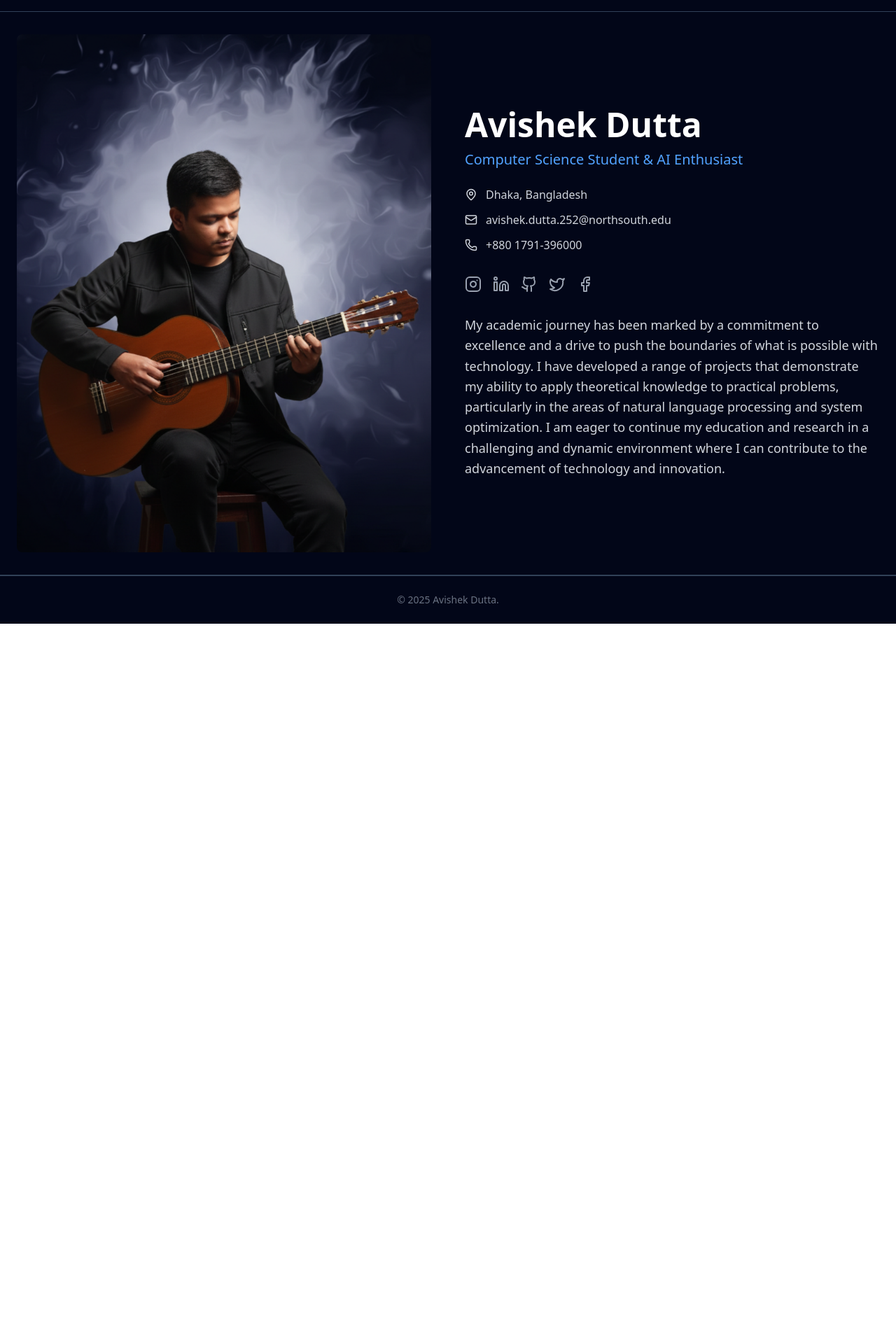
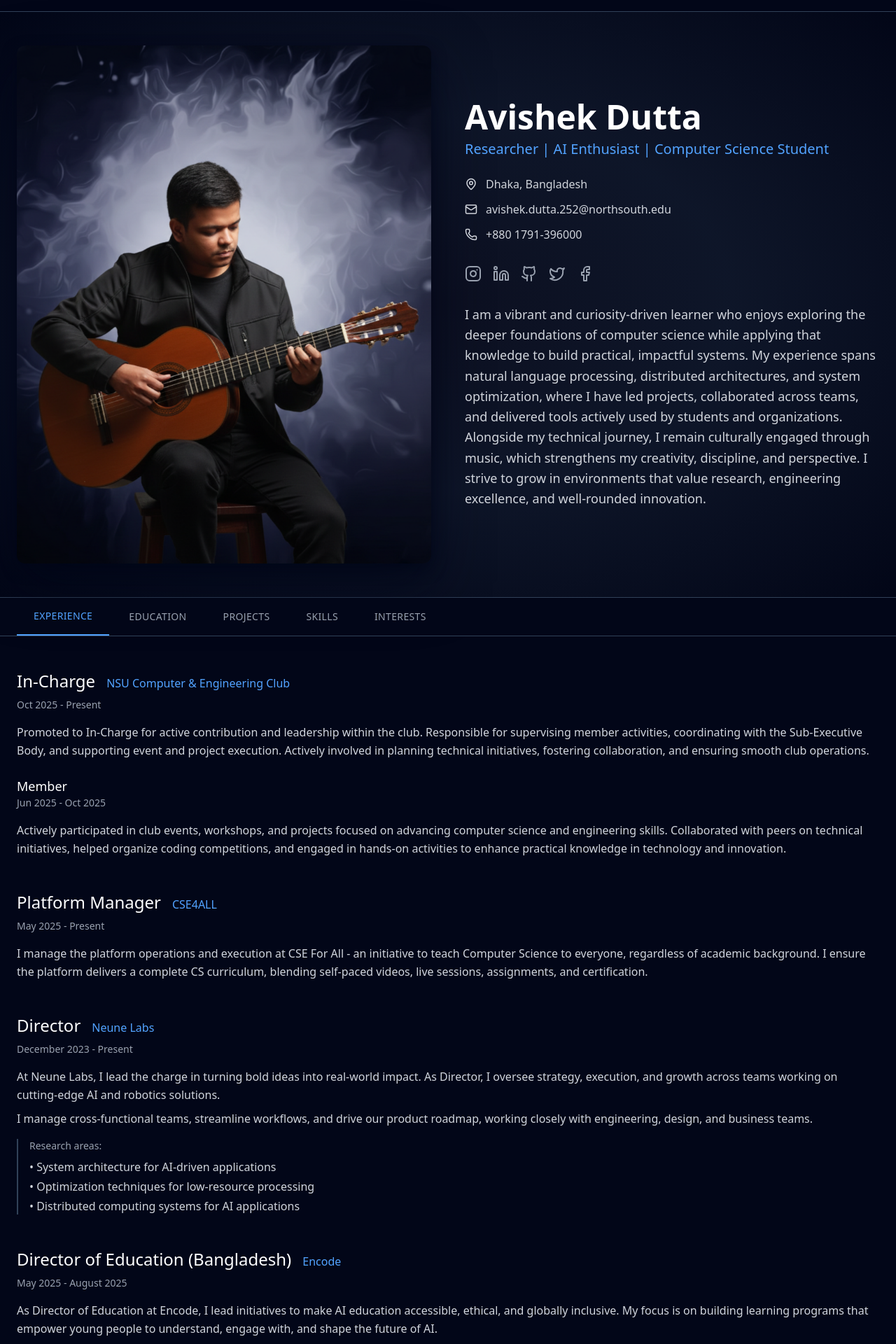
Before and after one commit to tyroruyk/tyroruyk.github.io, a React (Vite) app: page / in a window 1280 px wide. Shown: the top 1920 px of the page at 70% size. Before the commit the page ends 891 px from the top, so only its background shows below. Built offline with nearby package versions, Linux system fonts and the light colour scheme.

Commit message:
update and add details

```diff
--- a/index.html
+++ b/index.html
@@ -8,7 +8,7 @@
   <meta name="description"
     content="Personal site of Avishek Dutta (@tyroruyk). Portfolio, blog, and contact information." />
   <meta name="author" content="Avishek Dutta" />
-  <meta name="theme-color" content="#0f172a" />
+  <meta name="theme-color" content="#020618" />
 
   <!-- Open Graph -->
   <meta property="og:type" content="website" />
--- a/src/App.tsx
+++ b/src/App.tsx
@@ -3,7 +3,7 @@ import { useState } from 'react';
 
 const App = () => {
   const [activeTab, setActiveTab] = useState('experience');
-  const navActive = false;
+  const navActive = true;
 
   return (
     <div className="min-h-screen bg-slate-950 text-gray-100">
@@ -18,11 +18,11 @@ const App = () => {
       <div className="border-b border-slate-700 py-2"></div>
 
       {/* Hero Section with Image and About */}
-      <div className="border-b border-slate-700">
-        <div className="max-w-7xl mx-auto px-6 py-8">
+      <div className="border-b border-slate-700 hero-bg">
+        <div className="max-w-7xl mx-auto px-6 py-12">
           <div className="grid md:grid-cols-2 gap-12 items-center">
             {/* Image */}
-            <div>
+            <div className='profile-frame'>
               <div className="rounded-lg overflow-hidden">
                 <img
                   src="/profile.jpg"
@@ -34,8 +34,8 @@ const App = () => {
 
             {/* About */}
             <div>
-                <h1 className="text-5xl font-black text-white mb-3">Avishek Dutta</h1>
-              <p className="text-xl text-blue-400 mb-6">Computer Science Student & AI Enthusiast</p>
+              <h1 className="text-5xl font-black text-white mb-2">Avishek Dutta</h1>
+              <p className="text-xl text-blue-400 mb-6">Researcher | AI Enthusiast | Computer Science Student</p>
 
               <div className="space-y-3 mb-8 text-gray-300">
                 <div className="flex items-center gap-3">
@@ -55,34 +55,28 @@ const App = () => {
               </div>
 
               <div className="flex gap-4 mb-8">
-                <a href="https://www.instagram.com/tyroruyk" target="_blank" rel="noopener noreferrer"
-                   className="text-gray-400 hover:text-blue-400 transition-colors">
-                  <Instagram size={24} />
+                {[
+                  { href: 'https://www.instagram.com/tyroruyk', Icon: Instagram, label: 'Instagram' },
+                  { href: 'https://www.linkedin.com/in/duttavishek', Icon: Linkedin, label: 'LinkedIn' },
+                  { href: 'https://github.com/tyroruyk', Icon: Github, label: 'GitHub' },
+                  { href: 'https://twitter.com/tyroruyk', Icon: Twitter, label: 'Twitter' },
+                  { href: 'https://www.facebook.com/tyroruyk', Icon: Facebook, label: 'Facebook' },
+                ].map(({ href, Icon, label }) => (
+                  <a
+                    key={href}
+                    href={href}
+                    target="_blank"
+                    rel="noopener noreferrer"
+                    aria-label={label}
+                    className="text-gray-400 hover:text-blue-400 transition-colors"
+                  >
+                    <Icon size={24} />
                   </a>
-                <a href="https://www.linkedin.com/in/duttavishek" target="_blank" rel="noopener noreferrer"
-                   className="text-gray-400 hover:text-blue-400 transition-colors">
-                  <Linkedin size={24} />
-                </a>
-                <a href="https://github.com/tyroruyk" target="_blank" rel="noopener noreferrer"
-                   className="text-gray-400 hover:text-blue-400 transition-colors">
-                  <Github size={24} />
-                </a>
-                <a href="https://twitter.com/tyroruyk" target="_blank" rel="noopener noreferrer"
-                   className="text-gray-400 hover:text-blue-400 transition-colors">
-                  <Twitter size={24} />
-                </a>
-                <a href="https://www.facebook.com/tyroruyk" target="_blank" rel="noopener noreferrer"
-                   className="text-gray-400 hover:text-blue-400 transition-colors">
-                  <Facebook size={24} />
-                </a>
+                ))}
               </div>
 
               <p className="text-gray-300 leading-relaxed text-lg">
-                My academic journey has been marked by a commitment to excellence and a drive to push the boundaries of
-                what is possible with technology. I have developed a range of projects that demonstrate my ability to
-                apply theoretical knowledge to practical problems, particularly in the areas of natural language
-                processing and system optimization. I am eager to continue my education and research in a challenging
-                and dynamic environment where I can contribute to the advancement of technology and innovation.
+                I am a vibrant and curiosity-driven learner who enjoys exploring the deeper foundations of computer science while applying that knowledge to build practical, impactful systems. My experience spans natural language processing, distributed architectures, and system optimization, where I have led projects, collaborated across teams, and delivered tools actively used by students and organizations. Alongside my technical journey, I remain culturally engaged through music, which strengthens my creativity, discipline, and perspective. I strive to grow in environments that value research, engineering excellence, and well-rounded innovation.
               </p>
             </div>
           </div>
@@ -90,7 +84,7 @@ const App = () => {
       </div>
 
       {navActive && (
-        <>
+        <div>
           {/* Navigation Tabs */}
           <div className="border-b border-slate-700 sticky top-0 bg-slate-950 z-10">
             <div className="max-w-7xl mx-auto px-6">
@@ -119,50 +113,44 @@ const App = () => {
             {activeTab === 'experience' && (
               <div className="space-y-12">
                 <div>
-                <div className="flex items-baseline gap-4 mb-3">
-                  <h2 className="text-2xl font-light text-white">Director of Education</h2>
-                  <span className="text-blue-400">Encode</span>
+                  <div className="flex items-baseline gap-4 mb-2">
+                    <h2 className="text-2xl font-light text-white">In-Charge</h2>
+                    <span className="text-blue-400">NSU Computer & Engineering Club</span>
                   </div>
-                <p className="text-gray-400 text-sm mb-4">May 2025 - Present</p>
-                <p className="text-gray-300 leading-relaxed mb-3">
-                  As Director of Education at Encode, I lead initiatives to make AI education accessible, ethical, and
-                  globally inclusive. My focus is on building learning programs that empower young people to
-                  understand, engage with, and shape the future of AI.
+                  <p className="text-gray-400 text-sm mb-4">Oct 2025 - Present</p>
+                  <p className="text-gray-300 leading-relaxed mb-2">
+                    Promoted to In-Charge for active contribution and leadership within the club. Responsible for supervising member activities, coordinating with the Sub-Executive Body, and supporting event and project execution. Actively involved in planning technical initiatives, fostering collaboration, and ensuring smooth club operations.
                   </p>
+
+                  <p className="text-lg font-light text-white pt-4">Member</p>
+                  <p className="text-gray-400 text-sm mb-4">Jun 2025 - Oct 2025</p>
                   <p className="text-gray-300 leading-relaxed">
-                  I design frameworks that connect AI to critical global issues like human rights, democracy, and the
-                  Sustainable Development Goals (SDGs), ensuring the next generation is ready to tackle the challenges
-                  and opportunities of AI.
+                    Actively participated in club events, workshops, and projects focused on advancing computer science and engineering skills. Collaborated with peers on technical initiatives, helped organize coding competitions, and engaged in hands-on activities to enhance practical knowledge in technology and innovation.
                   </p>
                 </div>
 
                 <div>
-                <div className="flex items-baseline gap-4 mb-3">
+                  <div className="flex items-baseline gap-4 mb-2">
                     <h2 className="text-2xl font-light text-white">Platform Manager</h2>
                     <span className="text-blue-400">CSE4ALL</span>
                   </div>
                   <p className="text-gray-400 text-sm mb-4">May 2025 - Present</p>
                   <p className="text-gray-300 leading-relaxed">
-                  I manage the platform operations and execution at CSE For All - an initiative to teach Computer
-                  Science to everyone, regardless of academic background. I ensure the platform delivers a complete CS
-                  curriculum, blending self-paced videos, live sessions, assignments, and certification.
+                    I manage the platform operations and execution at CSE For All - an initiative to teach Computer Science to everyone, regardless of academic background. I ensure the platform delivers a complete CS curriculum, blending self-paced videos, live sessions, assignments, and certification.
                   </p>
                 </div>
 
                 <div>
-                <div className="flex items-baseline gap-4 mb-3">
-                  <h2 className="text-2xl font-light text-white">Managing Director</h2>
+                  <div className="flex items-baseline gap-4 mb-2">
+                    <h2 className="text-2xl font-light text-white">Director</h2>
                     <span className="text-blue-400">Neune Labs</span>
                   </div>
                   <p className="text-gray-400 text-sm mb-4">December 2023 - Present</p>
-                <p className="text-gray-300 leading-relaxed mb-3">
-                  At Neune Labs, I lead the charge in turning bold ideas into real-world impact. As Managing Director,
-                  I oversee strategy, execution, and growth across teams working on cutting-edge AI and robotics
-                  solutions.
+                  <p className="text-gray-300 leading-relaxed mb-2">
+                    At Neune Labs, I lead the charge in turning bold ideas into real-world impact. As Director, I oversee strategy, execution, and growth across teams working on cutting-edge AI and robotics solutions.
                   </p>
                   <p className="text-gray-300 leading-relaxed mb-4">
-                  I manage cross-functional teams, streamline workflows, and drive our product roadmap, working
-                  closely with engineering, design, and business teams.
+                    I manage cross-functional teams, streamline workflows, and drive our product roadmap, working closely with engineering, design, and business teams.
                   </p>
                   <div className="border-l-2 border-slate-700 pl-4">
                     <p className="text-gray-400 text-sm mb-2">Research areas:</p>
@@ -175,14 +163,27 @@ const App = () => {
                 </div>
 
                 <div>
-                <div className="flex items-baseline gap-4 mb-3">
+                  <div className="flex items-baseline gap-4 mb-2">
+                    <h2 className="text-2xl font-light text-white">Director of Education (Bangladesh)</h2>
+                    <span className="text-blue-400">Encode</span>
+                  </div>
+                  <p className="text-gray-400 text-sm mb-4">May 2025 - August 2025</p>
+                  <p className="text-gray-300 leading-relaxed mb-2">
+                    As Director of Education at Encode, I lead initiatives to make AI education accessible, ethical, and globally inclusive. My focus is on building learning programs that empower young people to understand, engage with, and shape the future of AI.
+                  </p>
+                  <p className="text-gray-300 leading-relaxed">
+                    I design frameworks that connect AI to critical global issues like human rights, democracy, and the Sustainable Development Goals (SDGs), ensuring the next generation is ready to tackle the challenges and opportunities of AI.
+                  </p>
+                </div>
+
+                <div>
+                  <div className="flex items-baseline gap-4 mb-2">
                     <h2 className="text-2xl font-light text-white">Executive Designer</h2>
                     <span className="text-blue-400">Mind Splash Magazine</span>
                   </div>
                   <p className="text-gray-400 text-sm mb-4">November 2021 - March 2022</p>
                   <p className="text-gray-300 leading-relaxed">
-                  Created visually compelling layouts and illustrations for various articles and features. Enhanced
-                  the magazine's visual appeal and reader engagement through innovative design solutions.
+                    Created visually compelling layouts and illustrations for various articles and features. Enhanced the magazine's visual appeal and reader engagement through innovative design solutions.
                   </p>
                 </div>
               </div>
@@ -196,20 +197,18 @@ const App = () => {
                   <p className="text-blue-400 mb-1">North South University</p>
                   <p className="text-gray-300 mb-1">Department of Electrical and Computer Engineering</p>
                   <p className="text-gray-300 mb-1">Major: Computer Science and Engineering</p>
-                <p className="text-gray-400 text-sm">2024 - 2029</p>
+                  <p className="text-gray-400 text-sm">2024 - 2029 (Tentative)</p>
                 </div>
 
                 <div>
                   <h2 className="text-2xl font-light text-white mb-2">Higher Secondary</h2>
                   <p className="text-blue-400 mb-1">Cantonment College, Cumilla Cantonment</p>
-                <p className="text-emerald-400 mb-1">GPA: 5.00/5.00 (Science)</p>
                   <p className="text-gray-400 text-sm">2023 - 2024</p>
                 </div>
 
                 <div>
                   <h2 className="text-2xl font-light text-white mb-2">Secondary</h2>
                   <p className="text-blue-400 mb-1">Feni Government Pilot High School, Feni</p>
-                <p className="text-emerald-400 mb-1">GPA: 5.00/5.00 (Science)</p>
                   <p className="text-gray-400 text-sm">2017 - 2022</p>
                 </div>
 
@@ -327,7 +326,7 @@ const App = () => {
                 ].map((project, idx) => (
                   <div key={idx} className="border-b border-slate-700 pb-6">
                     <h3 className="text-xl font-light text-white mb-2">{project.name}</h3>
-                  <p className="text-gray-300 mb-3 text-sm leading-relaxed">{project.desc}</p>
+                    <p className="text-gray-300 mb-2 text-sm leading-relaxed">{project.desc}</p>
                     <a href={project.url} target="_blank" rel="noopener noreferrer"
                       className="text-blue-400 hover:text-blue-300 text-sm inline-flex items-center gap-1">
                       View Project <ExternalLink size={14} />
@@ -341,27 +340,27 @@ const App = () => {
             {activeTab === 'skills' && (
               <div className="space-y-8">
                 <div>
-                <h3 className="text-lg text-gray-400 uppercase tracking-wide mb-3">Programming Languages</h3>
+                  <h3 className="text-lg text-gray-400 uppercase tracking-wide mb-2">Programming Languages</h3>
                   <p className="text-gray-300">Python, C, C++, Rust, Java, JavaScript, Bash, PowerShell, Assembly</p>
                 </div>
                 <div>
-                <h3 className="text-lg text-gray-400 uppercase tracking-wide mb-3">AI & Machine Learning</h3>
+                  <h3 className="text-lg text-gray-400 uppercase tracking-wide mb-2">AI & Machine Learning</h3>
                   <p className="text-gray-300">Pandas, OpenCV, LangChain, Prompt Engineering</p>
                 </div>
                 <div>
-                <h3 className="text-lg text-gray-400 uppercase tracking-wide mb-3">Web Development</h3>
+                  <h3 className="text-lg text-gray-400 uppercase tracking-wide mb-2">Web Development</h3>
                   <p className="text-gray-300">Flask, Node.js, REST APIs, SQL, PostgreSQL, Git, Linux, Windows</p>
                 </div>
                 <div>
-                <h3 className="text-lg text-gray-400 uppercase tracking-wide mb-3">Systems & Tools</h3>
+                  <h3 className="text-lg text-gray-400 uppercase tracking-wide mb-2">Systems & Tools</h3>
                   <p className="text-gray-300">Operating Systems, Systems Programming, Software Testing, Scripting, Interpreter Development</p>
                 </div>
                 <div>
-                <h3 className="text-lg text-gray-400 uppercase tracking-wide mb-3">Design & Visualization</h3>
+                  <h3 className="text-lg text-gray-400 uppercase tracking-wide mb-2">Design & Visualization</h3>
                   <p className="text-gray-300">Adobe Illustrator, Figma, Blender, SolidWorks, UI Design, Data Visualization, LaTeX, Overleaf, Matplotlib</p>
                 </div>
                 <div>
-                <h3 className="text-lg text-gray-400 uppercase tracking-wide mb-3">Additional Skills</h3>
+                  <h3 className="text-lg text-gray-400 uppercase tracking-wide mb-2">Additional Skills</h3>
                   <p className="text-gray-300">Project Management, Platform Management, Teamwork, Training & Development, Communication, Research, Writing</p>
                 </div>
               </div>
@@ -371,7 +370,7 @@ const App = () => {
             {activeTab === 'interests' && (
               <div className="space-y-8">
                 <div>
-                <h3 className="text-xl font-light text-white mb-3">Scientific Research & Writing</h3>
+                  <h3 className="text-xl font-light text-white mb-2">Scientific Research & Writing</h3>
                   <p className="text-gray-300 leading-relaxed">
                     Engaging in research and contributing to advancements in AI, quantum computing, and robotics. Served
                     as a beta reader for the mathematically rigorous book "Cha Coffee and General Relativity" on general
@@ -379,28 +378,28 @@ const App = () => {
                   </p>
                 </div>
                 <div>
-                <h3 className="text-xl font-light text-white mb-3">Graphic Design & Data Visualization</h3>
+                  <h3 className="text-xl font-light text-white mb-2">Graphic Design & Data Visualization</h3>
                   <p className="text-gray-300 leading-relaxed">
                     Creating technical illustrations, infographics, and presentations for academic and professional
                     projects.
                   </p>
                 </div>
                 <div>
-                <h3 className="text-xl font-light text-white mb-3">Technical Reading</h3>
+                  <h3 className="text-xl font-light text-white mb-2">Technical Reading</h3>
                   <p className="text-gray-300 leading-relaxed">
                     Engaging with research papers, scientific journals, and advanced textbooks on AI, machine learning,
                     and computational sciences.
                   </p>
                 </div>
                 <div>
-                <h3 className="text-xl font-light text-white mb-3">Nature Photography</h3>
+                  <h3 className="text-xl font-light text-white mb-2">Nature Photography</h3>
                   <p className="text-gray-300 leading-relaxed">
                     Capturing landscapes, wildlife, and environmental changes to document the beauty and science of
                     nature.
                   </p>
                 </div>
                 <div>
-                <h3 className="text-xl font-light text-white mb-3">Music & Cognitive Science</h3>
+                  <h3 className="text-xl font-light text-white mb-2">Music & Cognitive Science</h3>
                   <p className="text-gray-300 leading-relaxed">
                     Exploring the intersection of music and neuroscience, focusing on its impact on learning and
                     creativity. I love to listen and play classical music, and I play instruments such as the harmonium,
@@ -408,7 +407,7 @@ const App = () => {
                   </p>
                 </div>
                 <div>
-                <h3 className="text-xl font-light text-white mb-3">Games & Sports</h3>
+                  <h3 className="text-xl font-light text-white mb-2">Games & Sports</h3>
                   <p className="text-gray-300 leading-relaxed">
                     Enjoy playing video games, as well as chess and football. These activities help in developing
                     strategic thinking, teamwork, and physical fitness.
@@ -418,7 +417,7 @@ const App = () => {
             )}
           </div>
 
-        </>
+        </div>
       )}
 
       {/* Footer */}
--- a/src/index.css
+++ b/src/index.css
@@ -1 +1,16 @@
 @import "tailwindcss";
+
+:root {
+    background: #020618;
+}
+
+.hero-bg {
+    position: relative;
+    background: radial-gradient(ellipse at center, rgba(255, 255, 255, 0.04) 0%, rgba(15, 23, 42, 0.92) 45%, rgba(2, 6, 23, 1) 100%);
+}
+
+.profile-frame {
+    border-radius: 12px;
+    overflow: hidden;
+    box-shadow: 0 30px 80px rgba(2, 6, 23, 0.7), 0 8px 20px rgba(2, 6, 23, 0.6);
+}
```
Lines whose indentation alone changed are shown as unchanged.
